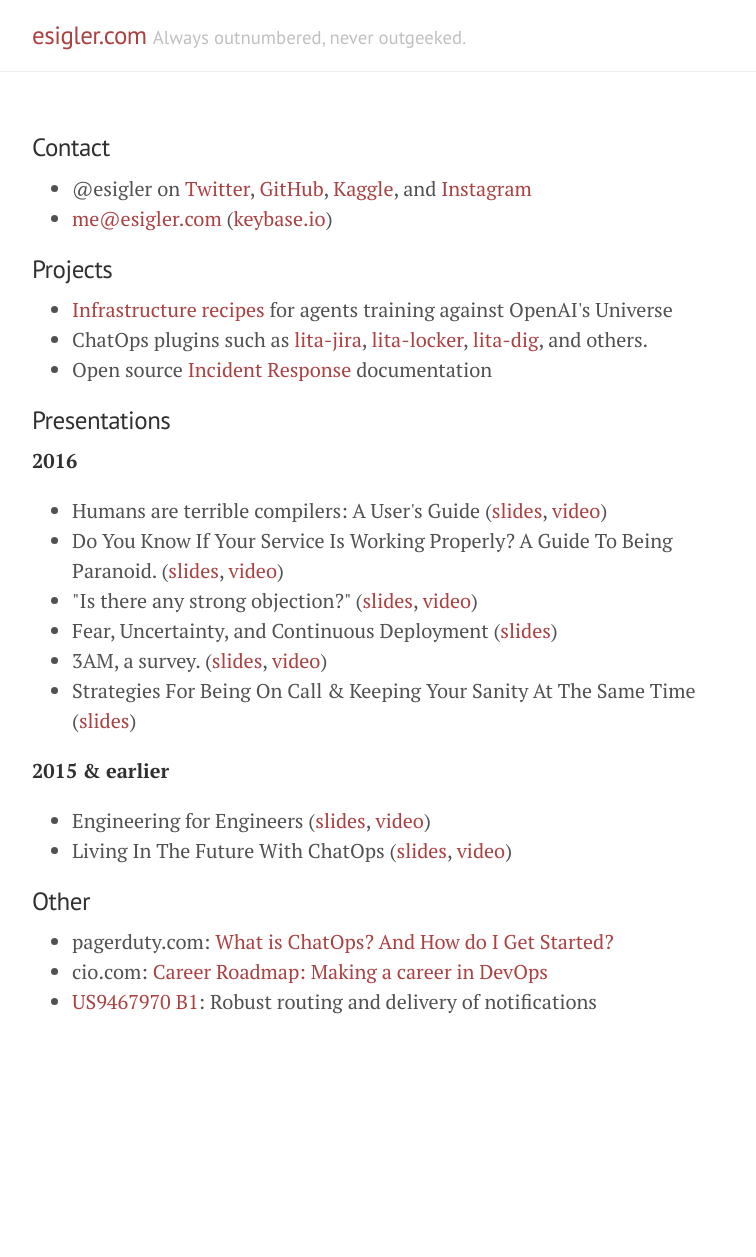
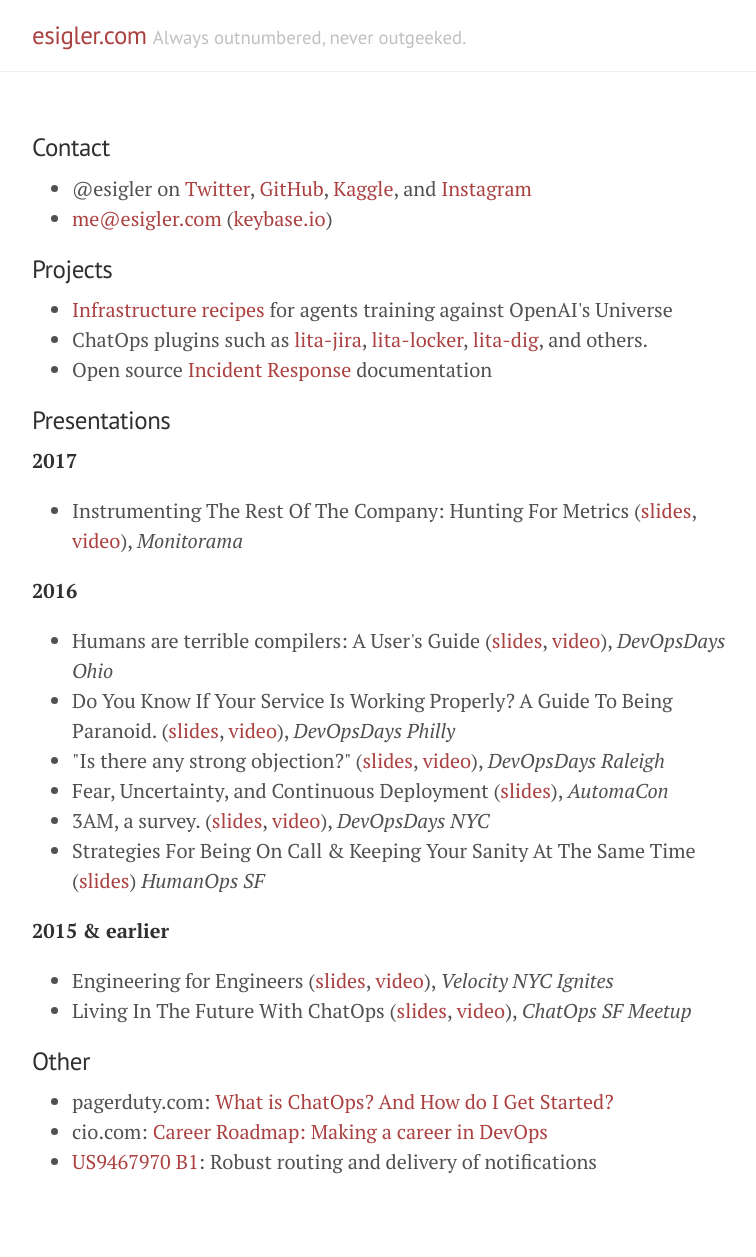
Before and after one commit to esigler/esigler.com, a Jekyll site: the page built from index.html, in a window 1280 px wide. Shown: the whole page, without its empty margins (248-1004 px from the left). Built offline with Jekyll 4.4.1, drawn with Linux system fonts in a browser that asks for light colours; the list of posts is cut into pages by our own code; before the commit the page ends 1097 px from its top, so only the background shows below that.

Commit message:
Add in some new talks and details

```diff
--- a/index.html
+++ b/index.html
@@ -17,19 +17,23 @@
       <li>Open source <a href="https://response.pagerduty.com">Incident Response</a> documentation</li>
     </ul>
     <h3 class="post-title">Presentations</h3>
+    <p><strong>2017</strong></p>
+    <ul>
+      <li>Instrumenting The Rest Of The Company: Hunting For Metrics (<a href="https://speakerdeck.com/esigler/instrumenting-the-rest-of-the-company-hunting-for-metrics">slides</a>, <a href="https://vimeo.com/221057828">video</a>), <em>Monitorama</em></li>
+    </ul>
     <p><strong>2016</strong></p>
     <ul>
-      <li>Humans are terrible compilers: A User's Guide (<a href="https://speakerdeck.com/esigler/humans-are-terrible-compilers-a-users-guide">slides</a>, <a href="https://www.youtube.com/watch?v=7Yg49ukhGwA">video</a>)</li>
-      <li>Do You Know If Your Service Is Working Properly? A Guide To Being Paranoid. (<a href="https://speakerdeck.com/esigler/do-you-know-if-your-service-is-working-properly-a-guide-to-being-paranoid">slides</a>, <a href="https://www.youtube.com/watch?v=8KMyHbywM6s">video</a>)</li>
-      <li>"Is there any strong objection?" (<a href="https://speakerdeck.com/esigler/is-there-any-strong-objection">slides</a>, <a href="https://youtu.be/Kp5TeecbcsQ">video</a>)</li>
-      <li>Fear, Uncertainty, and Continuous Deployment (<a href="https://speakerdeck.com/esigler/fear-uncertainty-and-continuous-deployment">slides</a>)</li>
-      <li>3AM, a survey. (<a href="https://speakerdeck.com/esigler/3am-a-survey">slides</a>, <a href="https://www.youtube.com/watch?v=uwoOeXTMgak">video</a>)</li>
-      <li>Strategies For Being On Call &amp; Keeping Your Sanity At The Same Time (<a href="https://speakerdeck.com/esigler/strategies-for-being-on-call-and-keeping-your-sanity-at-the-same-time">slides</a>)</li>
+      <li>Humans are terrible compilers: A User's Guide (<a href="https://speakerdeck.com/esigler/humans-are-terrible-compilers-a-users-guide">slides</a>, <a href="https://www.youtube.com/watch?v=7Yg49ukhGwA">video</a>), <em>DevOpsDays Ohio</em></li>
+      <li>Do You Know If Your Service Is Working Properly? A Guide To Being Paranoid. (<a href="https://speakerdeck.com/esigler/do-you-know-if-your-service-is-working-properly-a-guide-to-being-paranoid">slides</a>, <a href="https://www.youtube.com/watch?v=8KMyHbywM6s">video</a>), <em>DevOpsDays Philly</em></li>
+      <li>"Is there any strong objection?" (<a href="https://speakerdeck.com/esigler/is-there-any-strong-objection">slides</a>, <a href="https://youtu.be/Kp5TeecbcsQ">video</a>), <em>DevOpsDays Raleigh</em></li>
+      <li>Fear, Uncertainty, and Continuous Deployment (<a href="https://speakerdeck.com/esigler/fear-uncertainty-and-continuous-deployment">slides</a>), <em>AutomaCon</em></li>
+      <li>3AM, a survey. (<a href="https://speakerdeck.com/esigler/3am-a-survey">slides</a>, <a href="https://www.youtube.com/watch?v=uwoOeXTMgak">video</a>), <em>DevOpsDays NYC</em></li>
+      <li>Strategies For Being On Call &amp; Keeping Your Sanity At The Same Time (<a href="https://speakerdeck.com/esigler/strategies-for-being-on-call-and-keeping-your-sanity-at-the-same-time">slides</a>) <em>HumanOps SF</em></li>
     </ul>
     <p><strong>2015 & earlier</strong></p>
     <ul>
-      <li>Engineering for Engineers (<a href="https://speakerdeck.com/esigler/engineering-for-engineers">slides</a>, <a href="https://www.youtube.com/watch?v=XF8yvrCcf8w">video</a>)</li>
-      <li>Living In The Future With ChatOps (<a href="https://speakerdeck.com/esigler/living-in-the-future-with-chatops">slides</a>, <a href="https://www.youtube.com/watch?v=Heo5YtRikds">video</a>)</li>
+      <li>Engineering for Engineers (<a href="https://speakerdeck.com/esigler/engineering-for-engineers">slides</a>, <a href="https://www.youtube.com/watch?v=XF8yvrCcf8w">video</a>), <em>Velocity NYC Ignites</em></li>
+      <li>Living In The Future With ChatOps (<a href="https://speakerdeck.com/esigler/living-in-the-future-with-chatops">slides</a>, <a href="https://www.youtube.com/watch?v=Heo5YtRikds">video</a>), <em>ChatOps SF Meetup</em></li>
     </ul>
     <h3 class="post-title">Other</h3>
     <ul>
```
